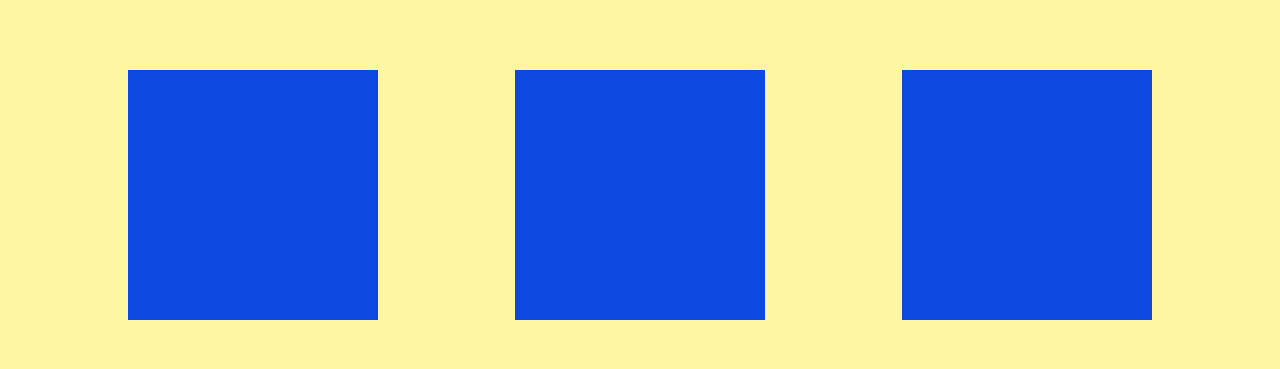
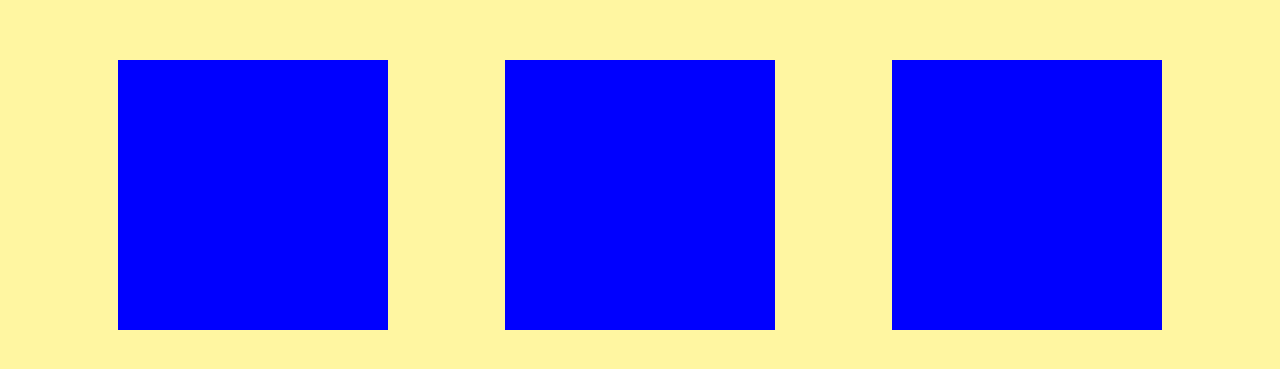
Before and after one commit to vanjastan/Praksa, a Vue app: page / in a window 1280 px wide. Shown: the part 205-574 px from the top of the page. Built offline with nearby package versions, Linux system fonts and the light colour scheme.

Commit message:
Changed squares

```diff
--- a/src/components/Square.vue
+++ b/src/components/Square.vue
@@ -1,30 +1,28 @@
 <template>
   <v-container style="height:100%;">
    <div class="parent">
-   <div id="1" class="square" v-on:click="select($event)"></div>
-   <div id="2" class="square" v-on:click="select($event)"></div>
-   <div id="3" class="square" v-on:click="select($event)"></div>
+   <div
+   v-for="sqr in squares"
+   v-bind:style="{'background-color':sqr.color}"
+   :key="sqr.id"
+   class="square">
    </div>
-   </v-container>
+   </div>
+  </v-container>
 </template>
 
 <style>
-.square {
-  height: 250px;
-  width: 250px;
-  background-color: #0D48E0;
-  color: white;
-  font-size: 150px;
-  text-align: center;
-}
-
-.parent {
-    height: 100%;
-    width: 100%;
+   .parent {
+    height:100%;
+    width:100%;
     display: flex;
     justify-content: space-around;
     align-items: center;
-}
+   }
+   .square {
+     height: 270px;
+     width: 270px;
+   }
 
 </style>
 
@@ -32,14 +30,23 @@
   export default {
     name: 'Square',
 
-    data: () => ({
-    }),
-
-    methods: {
-        select: function(event) {
-            var clicked = event.currentTarget.id;
-            document.getElementById("2").innerHTML = clicked;
-        },
-    }
+    data () {
+        return {
+           squares: [
+               {
+                   id: 1,
+                   color: "blue",
+               },
+               {
+                   id: 2,
+                   color: "blue",
+               },
+               {
+                   id: 3,
+                   color: "blue",
+               },
+           ],
+        };
+    },
   }
 </script>
```
